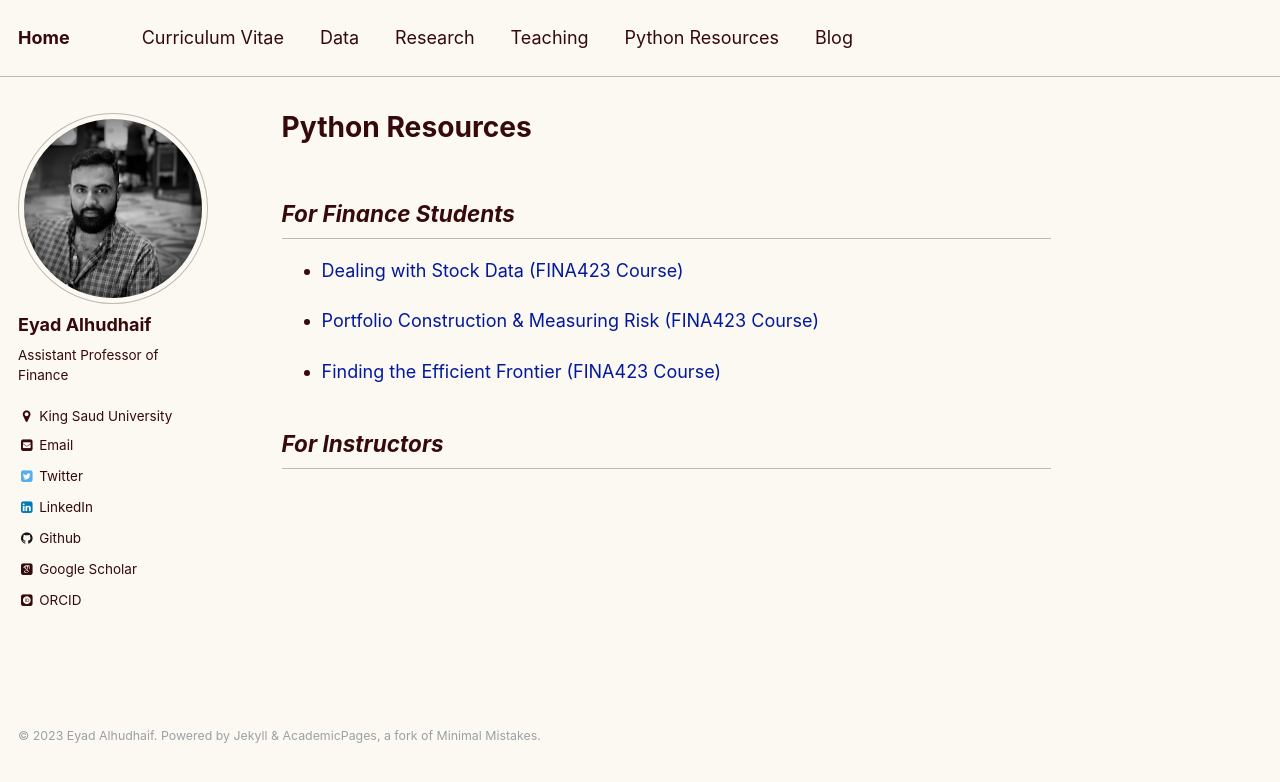
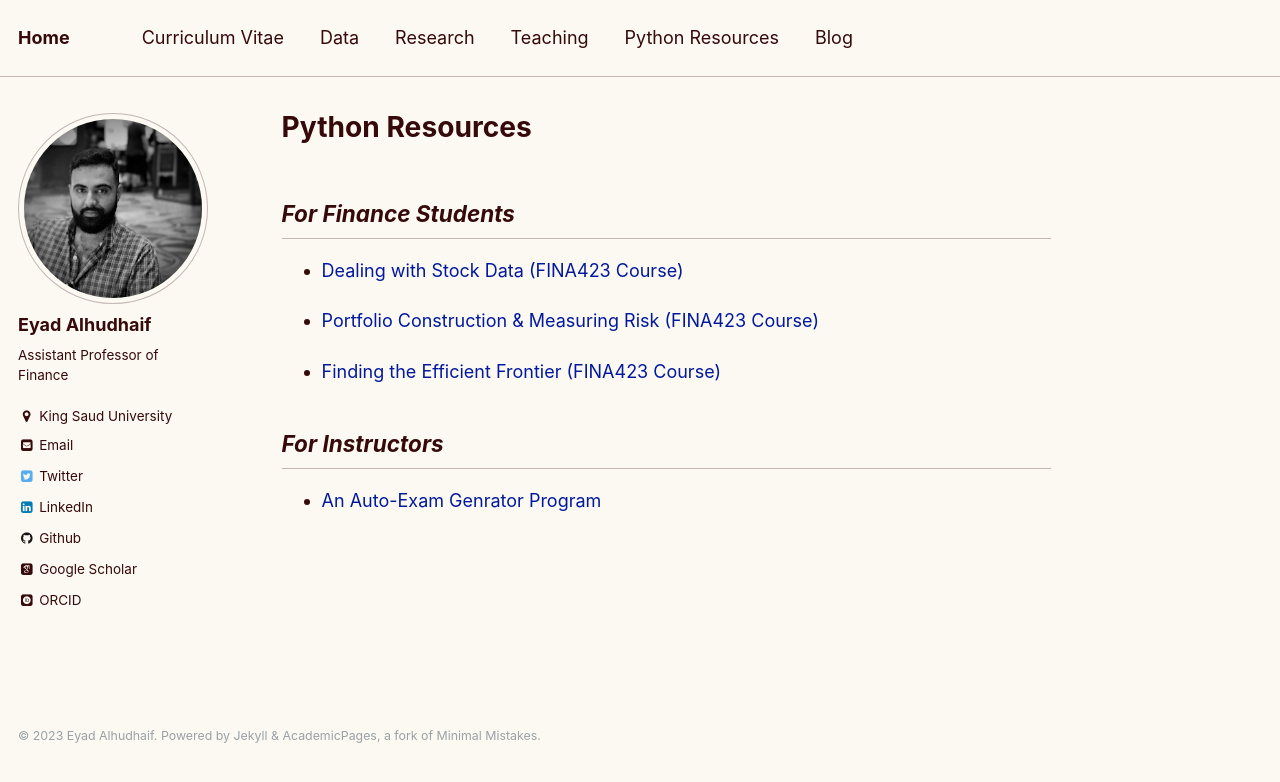
Before and after one commit to ieyada/ieyada.github.io, a Jekyll site: the page built from _pages/studentpython.md, in a window 1280 px wide. Shown: the top 782 px of the page. Built offline with Jekyll 4.4.1, drawn with Linux system fonts in a browser that asks for light colours; some web fonts are replaced.

Commit message:
added the exam_generator link

```diff
--- a/_pages/studentpython.md
+++ b/_pages/studentpython.md
@@ -12,3 +12,4 @@ author_profile: true
 * [Finding the Efficient Frontier (FINA423 Course)](https://ieyada.github.io/files/Efficient_Frontier.html)
 
 ## *For Instructors*
+* [An Auto-Exam Genrator Program](https://github.com/ieyada/exam_maker)
```
